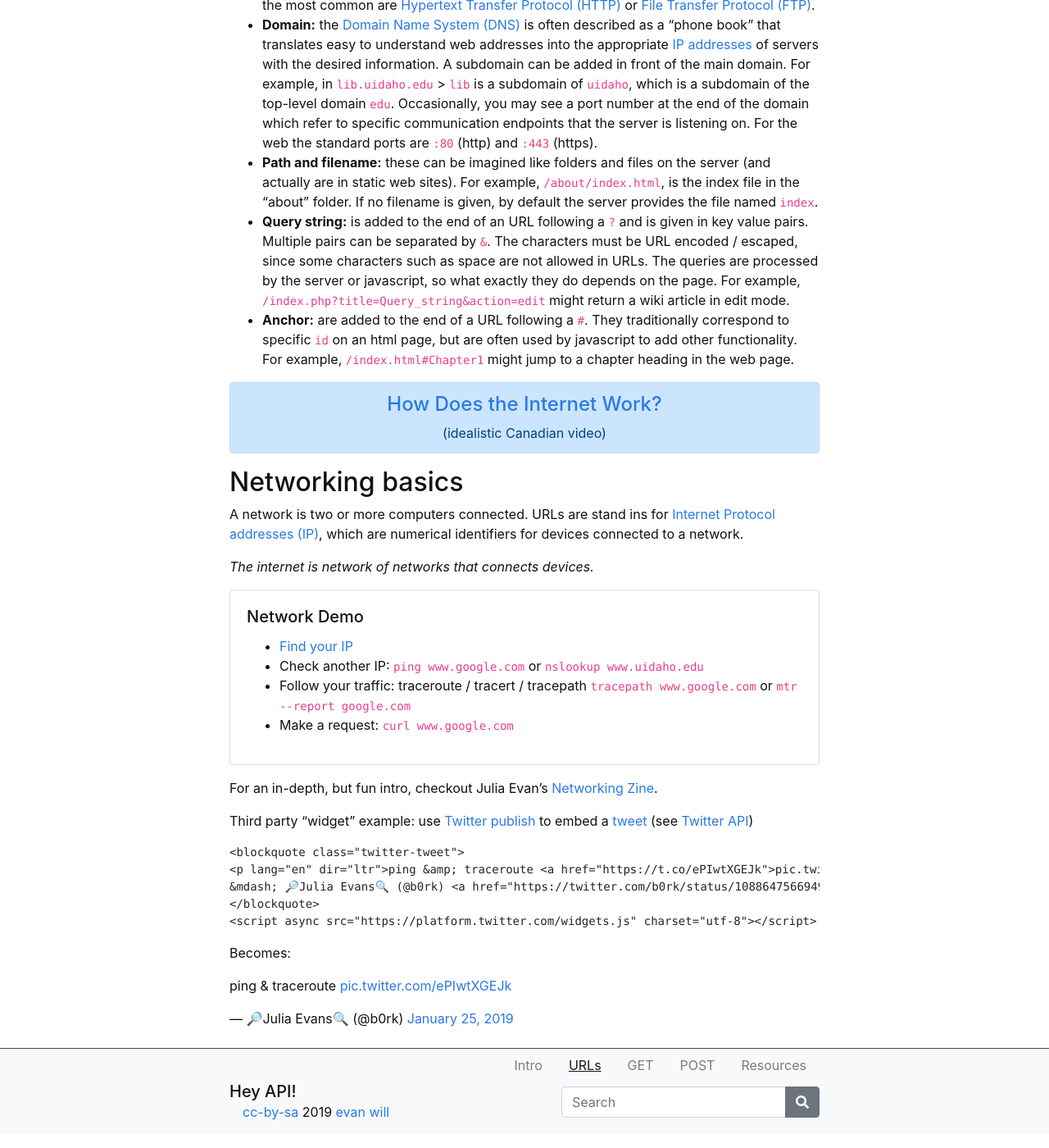
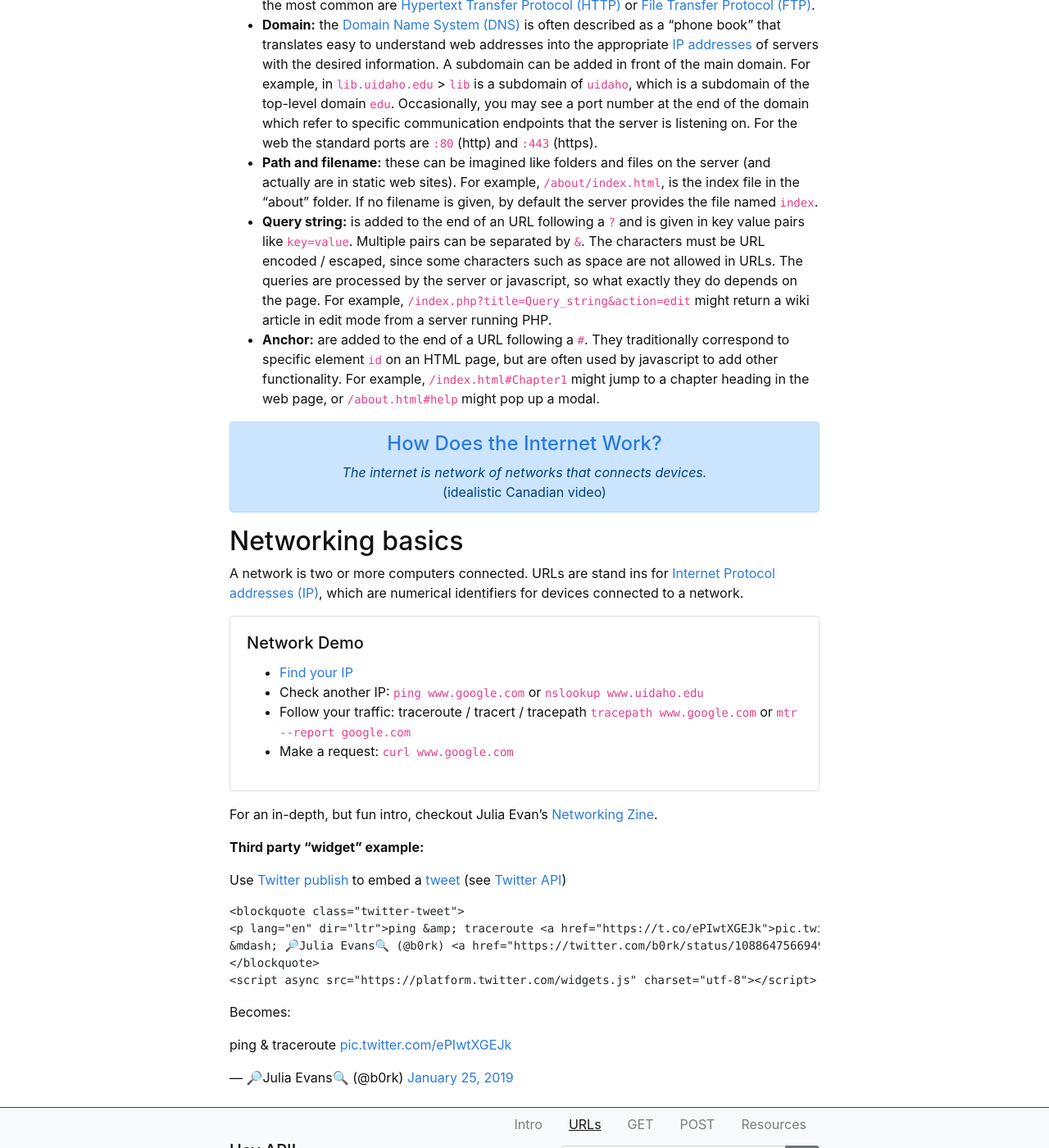
Before and after one commit to evanwill/hey-api, a Jekyll site: the page built from content/1-urls.md, in a window 1280 px wide and 1400 px high, scrolled down 374 px. Shown: the whole window at 82% size. Built offline with Jekyll 4.4.1, drawn with Linux system fonts in a browser that asks for light colours; comment, search, counter and statistics services are not loaded.

Commit message:
little text updates

````diff
--- a/content/1-urls.md
+++ b/content/1-urls.md
@@ -15,18 +15,16 @@ protocol `://` domain `.` top-level domain (optional port :80) `/` path and file
 - **Protocol:** there is actually more than 100 defined Internet Protocols, however with URLs the most common are [Hypertext Transfer Protocol (HTTP)](https://en.wikipedia.org/wiki/Hypertext_Transfer_Protocol) or [File Transfer Protocol (FTP)](https://en.wikipedia.org/wiki/File_Transfer_Protocol).
 - **Domain:** the [Domain Name System (DNS)](https://en.wikipedia.org/wiki/Domain_Name_System) is often described as a "phone book" that translates easy to understand web addresses into the appropriate [IP addresses](https://en.wikipedia.org/wiki/IP_address) of servers with the desired information. A subdomain can be added in front of the main domain. For example, in `lib.uidaho.edu` > `lib` is a subdomain of `uidaho`, which is a subdomain of the top-level domain `edu`. Occasionally, you may see a port number at the end of the domain which refer to specific communication endpoints that the server is listening on. For the web the standard ports are `:80` (http) and `:443` (https).
 - **Path and filename:** these can be imagined like folders and files on the server (and actually are in static web sites). For example, `/about/index.html`, is the index file in the "about" folder. If no filename is given, by default the server provides the file named `index`.
-- **Query string:** is added to the end of an URL following a `?` and is given in key value pairs. Multiple pairs can be separated by `&`. The characters must be URL encoded / escaped, since some characters such as space are not allowed in URLs. The queries are processed by the server or javascript, so what exactly they do depends on the page. For example, `/index.php?title=Query_string&action=edit` might return a wiki article in edit mode.
-- **Anchor:** are added to the end of a URL following a `#`. They traditionally correspond to specific `id` on an html page, but are often used by javascript to add other functionality. For example, `/index.html#Chapter1` might jump to a chapter heading in the web page.
+- **Query string:** is added to the end of an URL following a `?` and is given in key value pairs like `key=value`. Multiple pairs can be separated by `&`. The characters must be URL encoded / escaped, since some characters such as space are not allowed in URLs. The queries are processed by the server or javascript, so what exactly they do depends on the page. For example, `/index.php?title=Query_string&action=edit` might return a wiki article in edit mode from a server running PHP.
+- **Anchor:** are added to the end of a URL following a `#`. They traditionally correspond to specific element `id` on an HTML page, but are often used by javascript to add other functionality. For example, `/index.html#Chapter1` might jump to a chapter heading in the web page, or `/about.html#help` might pop up a modal.
 
 {% include alert.md text="#### [How Does the Internet Work?](https://youtu.be/i5oe63pOhLI)
-(idealistic Canadian video)" align="center" color="primary" %}
+*The internet is network of networks that connects devices.*<br>(idealistic Canadian video)" align="center" color="primary" %}
 
 ## Networking basics
 
 A network is two or more computers connected.
 URLs are stand ins for [Internet Protocol addresses (IP)](https://en.wikipedia.org/wiki/IP_address), which are numerical identifiers for devices connected to a network.
-
-*The internet is network of networks that connects devices.*
 
 {% capture demo %}
 - [Find your IP](https://support.google.com/websearch/answer/1696588)
@@ -38,7 +36,9 @@ URLs are stand ins for [Internet Protocol addresses (IP)](https://en.wikipedia.o
 
 For an in-depth, but fun intro, checkout Julia Evan's [Networking Zine](https://wizardzines.com/zines/networking/).
 
-Third party "widget" example: use [Twitter publish](https://publish.twitter.com/) to embed a [tweet](https://twitter.com/b0rk/status/1088647566949056512) (see [Twitter API](https://developer.twitter.com/en/docs))
+**Third party "widget" example:**
+
+Use [Twitter publish](https://publish.twitter.com/) to embed a [tweet](https://twitter.com/b0rk/status/1088647566949056512) (see [Twitter API](https://developer.twitter.com/en/docs))
 
 ```
 <blockquote class="twitter-tweet">
````
Also changed, not shown: content/0-intro.md (+2 -2 lines), content/2-get.md (+2 -2 lines).
